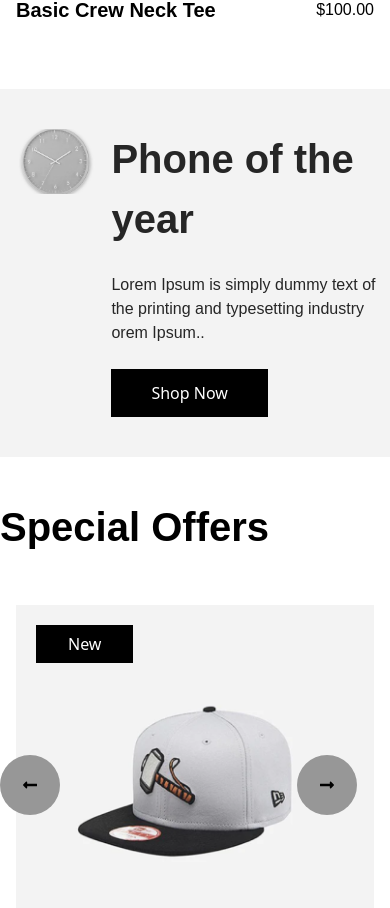
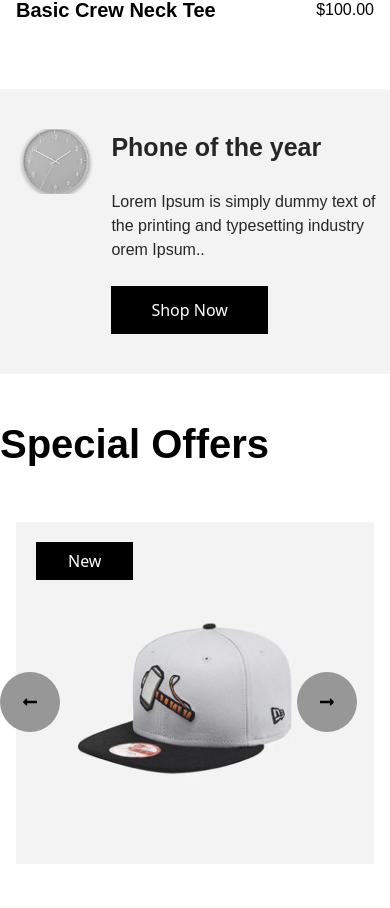
Before and after one commit to mdarafat2201/oreby1, a React (Vite) app: page / in a window 390 px wide. Shown: the part 2373-3281 px from the top of the page. Built offline with nearby package versions, Linux system fonts and the light colour scheme.

Commit message:
phoneoftheyear r don

```diff
--- a/src/Component/NewArrival/Arrival.jsx
+++ b/src/Component/NewArrival/Arrival.jsx
@@ -83,7 +83,7 @@ const settings = {
       },
     },
     {
-      breakpoint: 600,
+      breakpoint: 800,
       settings: {
         slidesToShow: 2,
         slidesToScroll: 2,
@@ -117,7 +117,6 @@ const Arrival = ({ headingTitle, ArrivalData }) => {
                 img={item.productImg}
                 badge={
                   item.badge ? (
-                    //<Button className={"py-[7px] px-8"}>{}</Button>
                     <Button
                       className={"py-[7px] px-8 bg-black text-white"}
                       title={item.productStatus}
--- a/src/Component/PhoneOfTheYear/PhoneOfTheYear.jsx
+++ b/src/Component/PhoneOfTheYear/PhoneOfTheYear.jsx
@@ -14,7 +14,7 @@ const PhoneOfTheYear = () => {
           </div>
           <div className="w-full ">
             <div className="flex flex-col items-start h-full gap-y-6">
-              <h2 className="font-DMsans font-semibold text-[40px] text-main_font_color">
+              <h2 className="font-DMsans font-semibold text-[25px] sm:text-[40px] text-main_font_color">
                 Phone of the year
               </h2>
               <p className="max-w-[511px] font-normal font-DMsans text-[16px] text-main_font_color">
```
